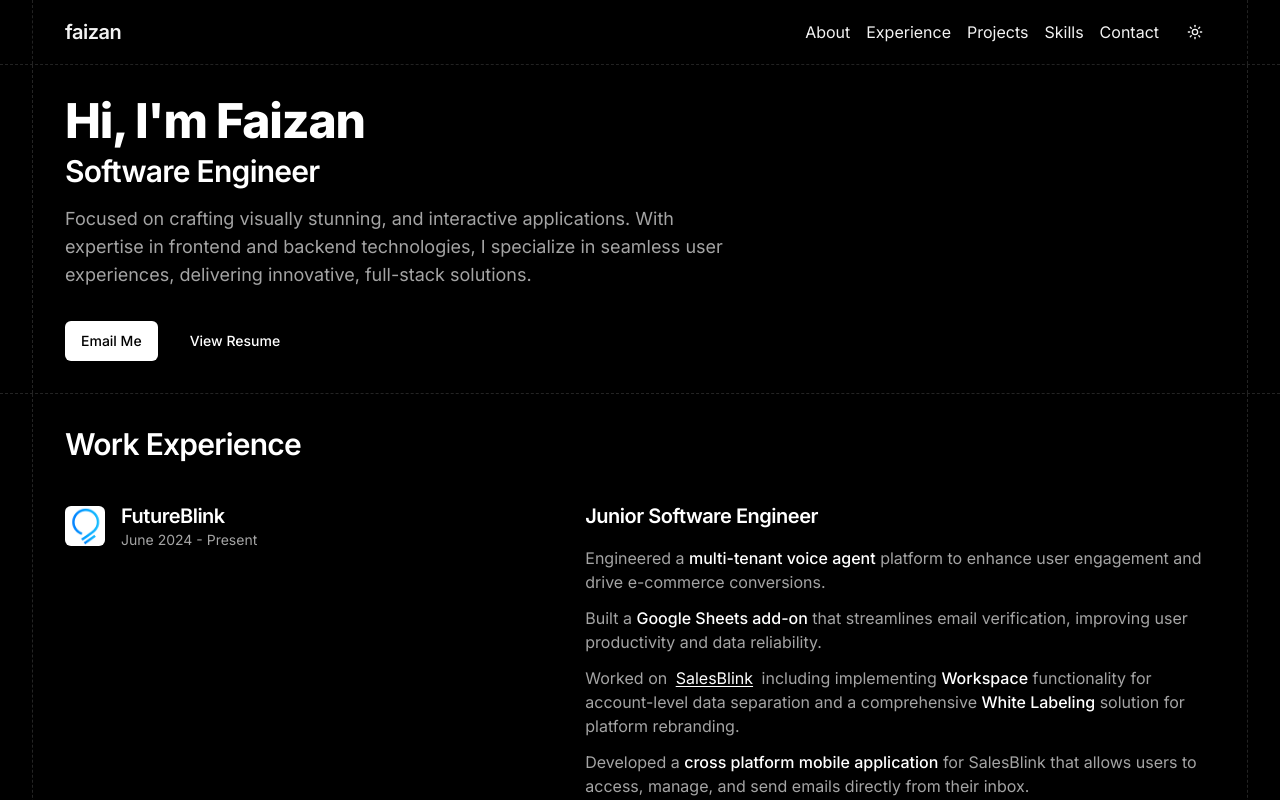
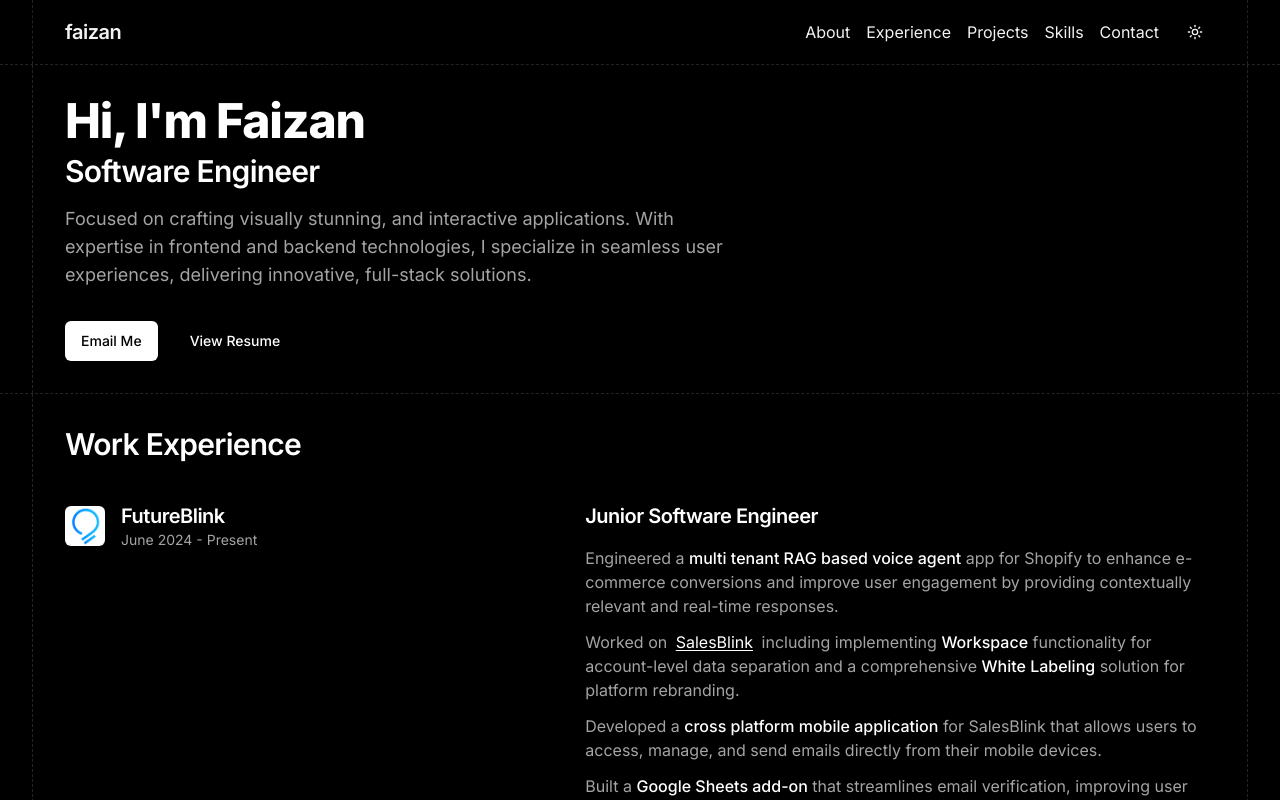
Before and after one commit to IronJosh786/nextjs-portfolio, a Next.js app: page / in a window 1280 px wide. Shown: the top 800 px of the page. Built offline with nearby package versions, Linux system fonts and the light colour scheme.

Commit message:
update experience section

```diff
--- a/components/ExperienceSection.tsx
+++ b/components/ExperienceSection.tsx
@@ -49,15 +49,9 @@
     <div className="text-muted-foreground" key="r1">
       Engineered a{" "}
       <span className="text-foreground font-medium">
-        multi-tenant voice agent
+        multi tenant RAG based voice agent
       </span>{" "}
-      platform to enhance user engagement and drive e-commerce conversions.
-    </div>,
-    <div className="text-muted-foreground" key="r2">
-      Built a{" "}
-      <span className="text-foreground font-medium">Google Sheets add-on</span>{" "}
-      that streamlines email verification, improving user productivity and data
-      reliability.
+      app for Shopify to enhance e-commerce conversions and improve user engagement by providing contextually relevant and real-time responses.
     </div>,
     <div className="text-muted-foreground" key="r3">
       Worked on <SalesBlinkPopoverCard /> including implementing{" "}
@@ -72,7 +66,13 @@
         cross platform mobile application
       </span>{" "}
       for SalesBlink that allows users to access, manage, and send emails
-      directly from their inbox.
+      directly from their mobile devices.
+    </div>,
+    <div className="text-muted-foreground" key="r2">
+      Built a{" "}
+      <span className="text-foreground font-medium">Google Sheets add-on</span>{" "}
+      that streamlines email verification, improving user productivity and data
+      reliability.
     </div>,
   ];
   const techStack = [
```
